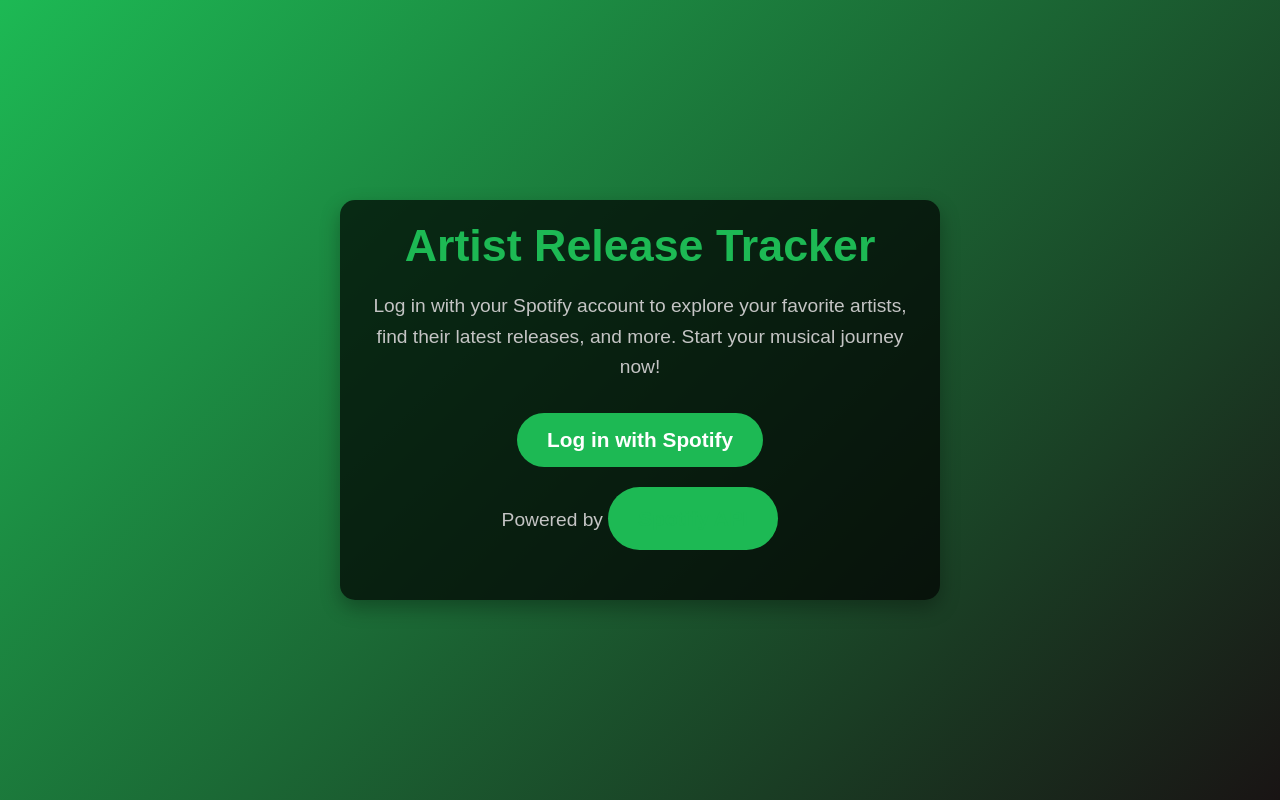
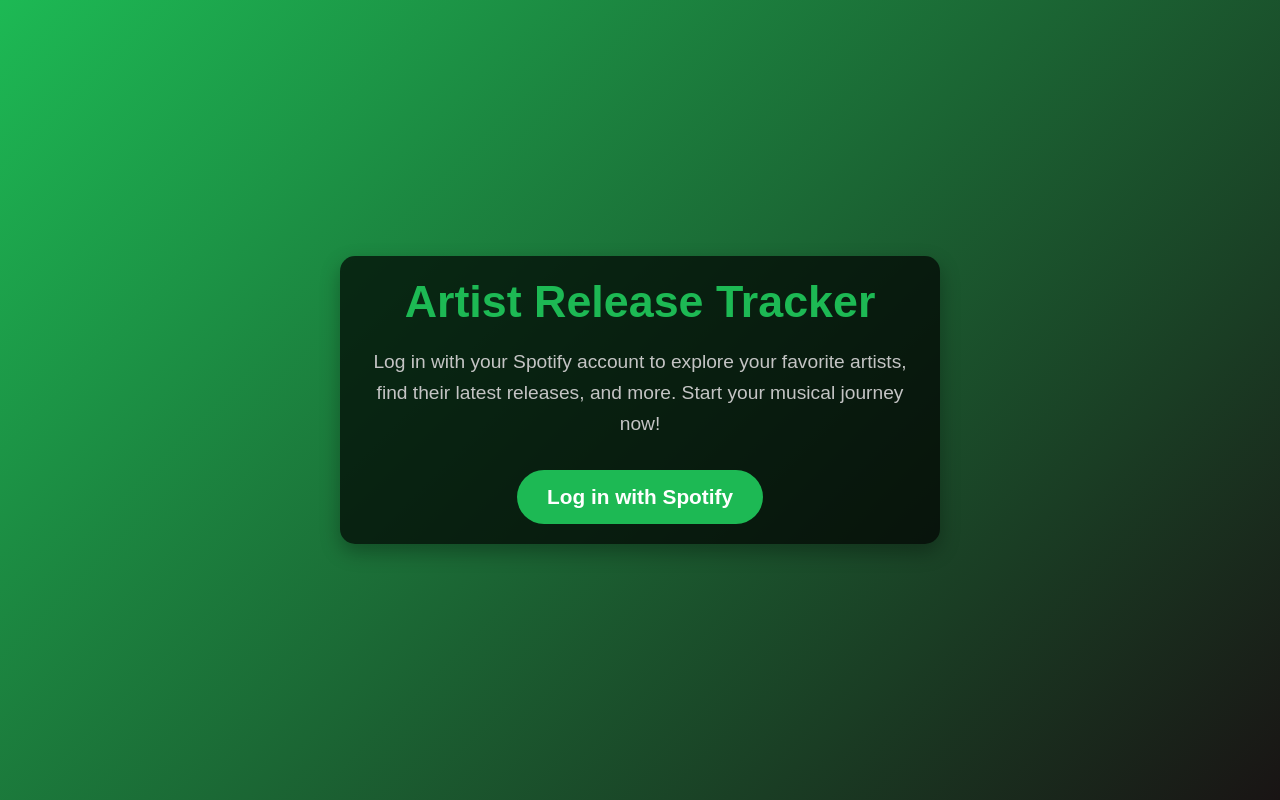
Before and after one commit to justus-t-o/artist-tracker, a Flask app: page / in a window 1280 px wide. Run offline with Flask 3, Linux system fonts and the light colour scheme.

Commit message:
remove powered by line

```diff
--- a/templates/landing_page.html
+++ b/templates/landing_page.html
@@ -83,9 +83,6 @@
         <h1>Artist Release Tracker</h1>
         <p>Log in with your Spotify account to explore your favorite artists, find their latest releases, and more. Start your musical journey now!</p>
         <a href="/login">Log in with Spotify</a>
-        <div class="footer">
-            <p>Powered by <a href="https://developer.spotify.com/" target="_blank">Spotify API</a></p>
-        </div>
     </div>
 </body>
 </html>
```
